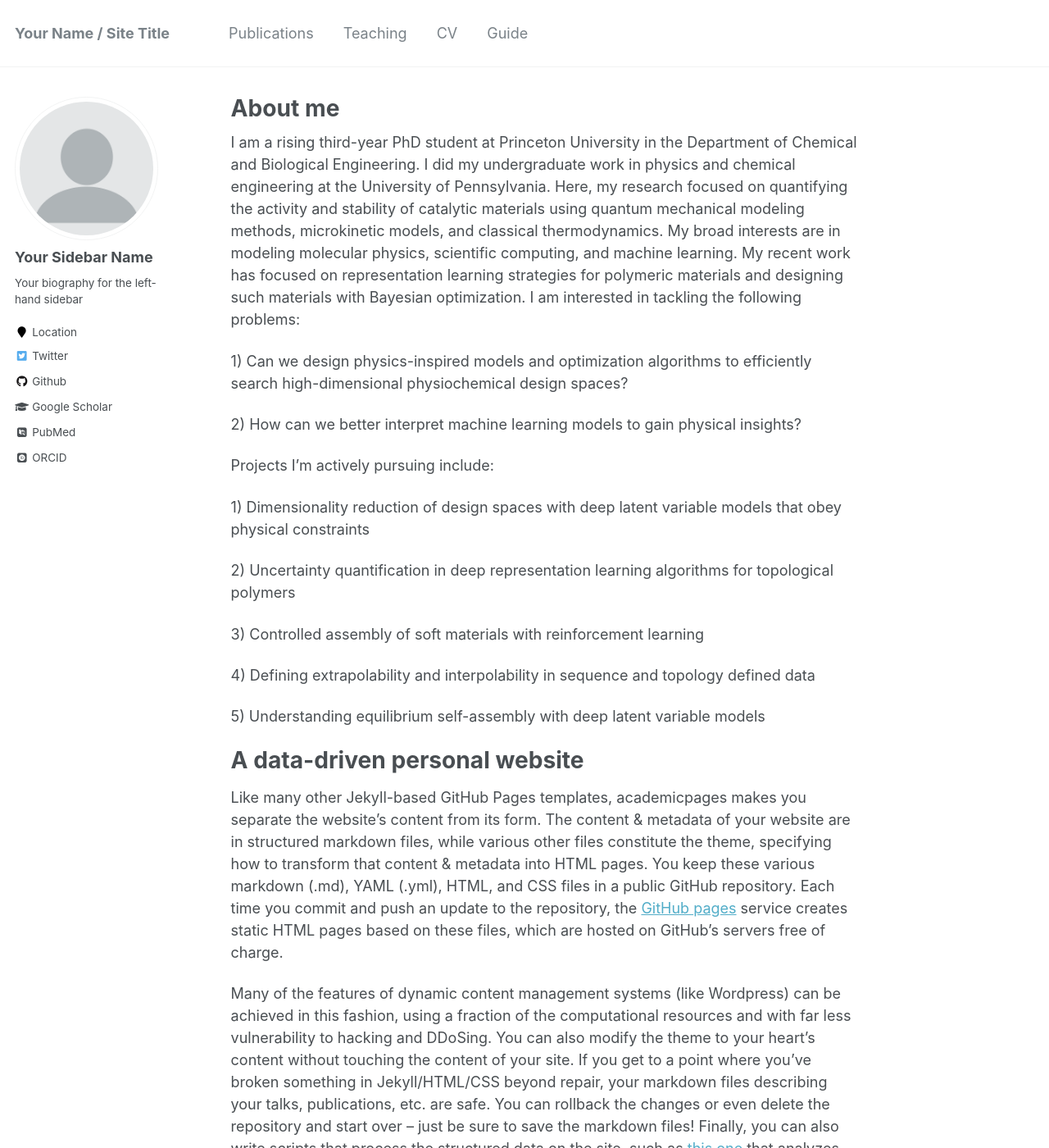
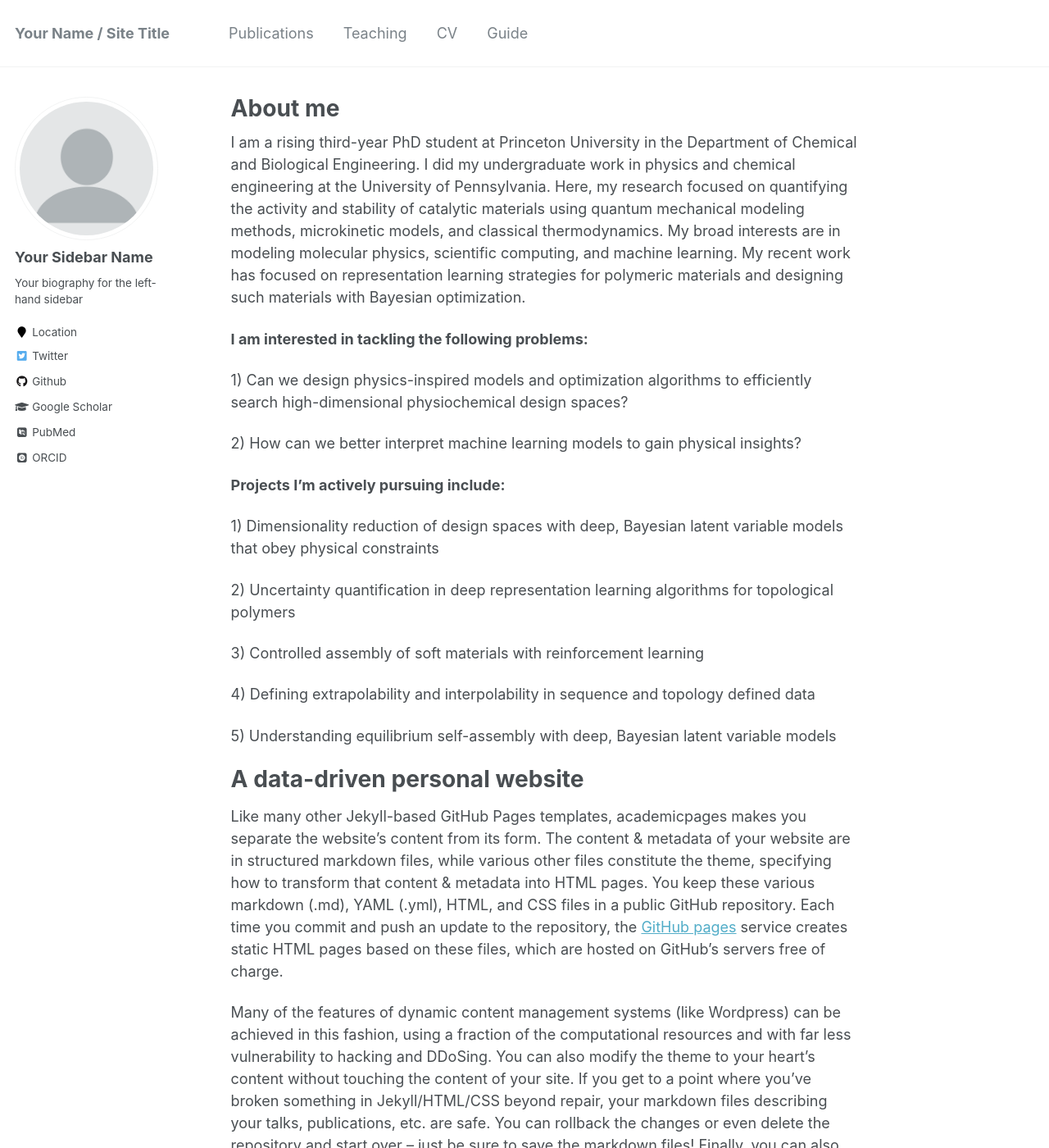
Before and after one commit to roshanpatel317/roshanpatel317.github.io, a Jekyll site: the page built from _pages/about.md, in a window 1280 px wide and 1400 px high. Shown: the whole window at 82% size. Built offline with Jekyll 4.4.1, drawn with Linux system fonts in a browser that asks for light colours; some web fonts are replaced.

Commit message:
Update about.md

```diff
--- a/_pages/about.md
+++ b/_pages/about.md
@@ -7,15 +7,17 @@ redirect_from:
   - /about/
   - /about.html
 ---
-I am a rising third-year PhD student at Princeton University in the Department of Chemical and Biological Engineering. I did my undergraduate work in physics and chemical engineering at the University of Pennsylvania. Here, my research focused on quantifying the activity and stability of catalytic materials using quantum mechanical modeling methods, microkinetic models, and classical thermodynamics. My broad interests are in modeling molecular physics, scientific computing, and machine learning. My recent work has focused on representation learning strategies for polymeric materials and designing such materials with Bayesian optimization. I am interested in tackling the following problems:
+I am a rising third-year PhD student at Princeton University in the Department of Chemical and Biological Engineering. I did my undergraduate work in physics and chemical engineering at the University of Pennsylvania. Here, my research focused on quantifying the activity and stability of catalytic materials using quantum mechanical modeling methods, microkinetic models, and classical thermodynamics. My broad interests are in modeling molecular physics, scientific computing, and machine learning. My recent work has focused on representation learning strategies for polymeric materials and designing such materials with Bayesian optimization.
+
+**I am interested in tackling the following problems:**
 
 1) Can we design physics-inspired models and optimization algorithms to efficiently search high-dimensional physiochemical design spaces?
 
 2) How can we better interpret machine learning models to gain physical insights?
 
-Projects I'm actively pursuing include:
+**Projects I'm actively pursuing include:**
 
-1) Dimensionality reduction of design spaces with deep latent variable models that obey physical constraints
+1) Dimensionality reduction of design spaces with deep, Bayesian latent variable models that obey physical constraints
 
 2) Uncertainty quantification in deep representation learning algorithms for topological polymers
 
@@ -23,7 +25,7 @@ Projects I'm actively pursuing include:
 
 4) Defining extrapolability and interpolability in sequence and topology defined data
 
-5) Understanding equilibrium self-assembly with deep latent variable models
+5) Understanding equilibrium self-assembly with deep, Bayesian latent variable models
 
 
 A data-driven personal website
```
